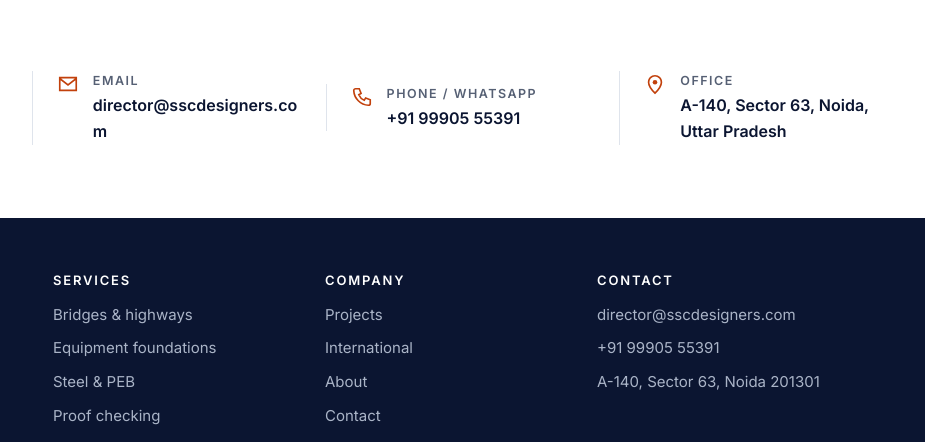
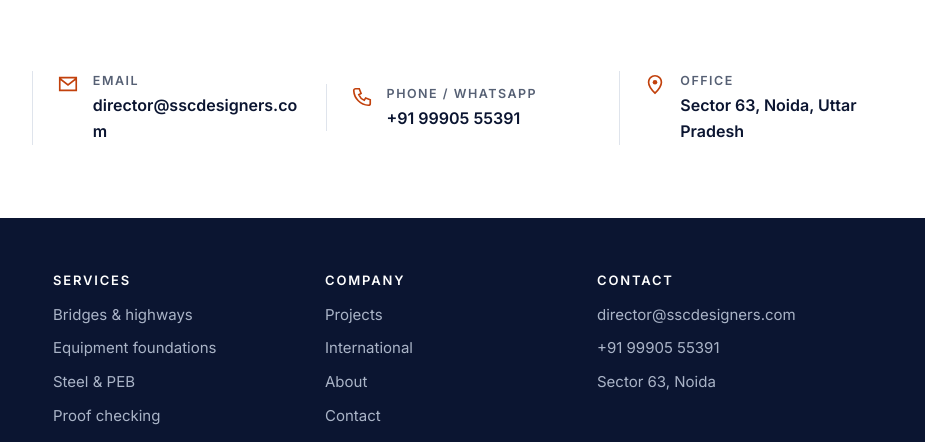
Before and after one commit to sscd2022-maker/sscdesigners-website, a plain HTML site: page index.html in a window 1280 px wide. Shown: the part 4494-4936 px from the top of the page, 355-1280 px from the left. Drawn offline with Linux system fonts and the light colour scheme.

Commit message:
Update index.html

```diff
--- a/index.html
+++ b/index.html
@@ -410,7 +410,7 @@ a{color:inherit}
       <h2 id="cs-title">Have drawings ready? Send them across.</h2>
       <div class="cs-item"><svg aria-hidden="true"><use href="#i-mail"/></svg><div><b>Email</b><a href="mailto:director@sscdesigners.com">director@sscdesigners.com</a></div></div>
       <div class="cs-item"><svg aria-hidden="true"><use href="#i-phone"/></svg><div><b>Phone / WhatsApp</b><a href="tel:+919990555391">+91 99905 55391</a></div></div>
-      <div class="cs-item"><svg aria-hidden="true"><use href="#i-pin"/></svg><div><b>Office</b><span>A-140, Sector 63, Noida, Uttar Pradesh</span></div></div>
+      <div class="cs-item"><svg aria-hidden="true"><use href="#i-pin"/></svg><div><b>Office</b><span>Sector 63, Noida, Uttar Pradesh</span></div></div>
     </div>
   </section>
 </main>
@@ -424,7 +424,7 @@ a{color:inherit}
     </div>
     <div><h4>Services</h4><ul><li><a href="services.html#bridges">Bridges &amp; highways</a></li><li><a href="services.html#foundations">Equipment foundations</a></li><li><a href="services.html#steel">Steel &amp; PEB</a></li><li><a href="services.html#checking">Proof checking</a></li></ul></div>
     <div><h4>Company</h4><ul><li><a href="projects.html">Projects</a></li><li><a href="international.html">International</a></li><li><a href="about.html">About</a></li><li><a href="contact.html">Contact</a></li></ul></div>
-    <div><h4>Contact</h4><ul><li><a href="mailto:director@sscdesigners.com">director@sscdesigners.com</a></li><li><a href="tel:+919990555391">+91 99905 55391</a></li><li>A-140, Sector 63, Noida 201301</li></ul></div>
+    <div><h4>Contact</h4><ul><li><a href="mailto:director@sscdesigners.com">director@sscdesigners.com</a></li><li><a href="tel:+919990555391">+91 99905 55391</a></li><li>Sector 63, Noida</li></ul></div>
   </div>
   <div class="legal"><div class="wrap"><span>© <span id="year">2026</span> SS Consultants &amp; Designers</span><span>sscdesigners.com</span></div></div>
 </footer>
```
